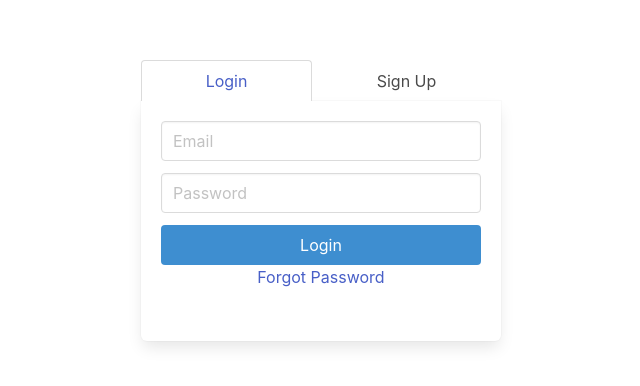
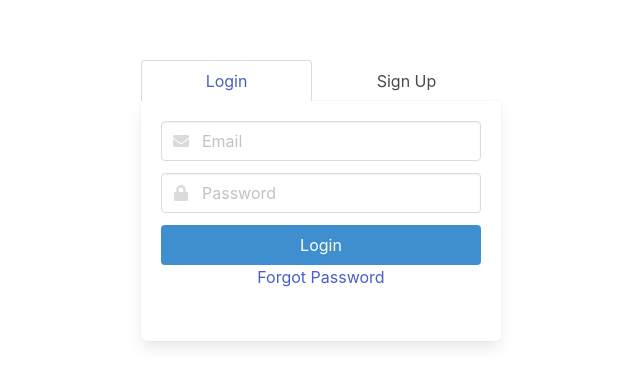
Before and after one commit to CodeforSouth/lobbster, a React (Create React App) app in the folder client/: page / in a window 1280 px wide. Shown: the part 232-618 px from the top of the page, without its empty margins (319-959 px from the left). Built offline with nearby package versions, Linux system fonts and the light colour scheme; no server answers.

Commit message:
Refactor emailField and passwordField into their own components.

```diff
--- a/client/src/components/authForm/LoginForm.js
+++ b/client/src/components/authForm/LoginForm.js
@@ -1,5 +1,6 @@
 import React, { Component } from 'react';
 
+import { emailField, passwordField } from './inputFields';
 import authButton from './authButton';
 import requestMonitor from './requestMonitor';
 
@@ -46,22 +47,14 @@ class LoginForm extends Component {
   }
 
   render() {
-    const { emailAddress, password, loginRequestState } = this.state;
+    const { emailAddress, password, loginRequestState, submitRequestStatus } = this.state;
     const isLoginRequestPending = loginRequestState === submitted;
     const loginRequestFailed = loginRequestState === failed;
     return (
       <div>
         <form onSubmit={this.handleSubmit}>
-          <div className="field">
-            <div className="control">
-              <input required className="input" type="email" placeholder="Email" name="emailAddress" value={emailAddress} onChange={this.handleChange} />
-            </div>
-          </div>
-          <div className="field">
-            <div className="control">
-              <input required className="input" type="password" placeholder="Password" name="password" value={password} onChange={this.handleChange} />
-            </div>
-          </div>
+          { emailField(emailAddress, 'emailAddress', this.handleChange) }
+          { passwordField(password, 'password', this.handleChange) }
           { authButton('Login', isLoginRequestPending) }
           { requestMonitor('Login Failed', loginRequestFailed) }
           <p className="has-text-grey">
--- a/client/src/components/authForm/SignUpForm.js
+++ b/client/src/components/authForm/SignUpForm.js
@@ -1,5 +1,6 @@
 import React, { Component } from 'react';
 
+import { emailField, passwordField } from './inputFields';
 import authButton from './authButton';
 import requestMonitor from './requestMonitor';
 
@@ -76,16 +77,8 @@ class SignUpForm extends Component {
               <input required className="input" type="text" placeholder="Last Name" name="lastName" value={lastName} onChange={this.handleChange} />
             </div>
           </div>
-          <div className="field">
-            <div className="control">
-              <input required className="input" type="email" placeholder="Email" name="emailAddress" value={emailAddress} onChange={this.handleChange} />
-            </div>
-          </div>
-          <div className="field">
-            <div className="control">
-              <input required className="input" type="password" placeholder="Password" name="password" value={password} onChange={this.handleChange} />
-            </div>
-          </div>
+          { emailField(emailAddress, 'emailAddress', this.handleChange) }
+          { passwordField(password, 'password', this.handleChange) }
           { authButton('Register', isSignupRequestPending) }
           { requestMonitor('Registration Failed', signupRequestFailed) }
         </form>
--- /dev/null
+++ b/client/src/components/authForm/inputFields.js
@@ -0,0 +1,28 @@
+import React from 'react';
+import { FontAwesomeIcon } from '@fortawesome/react-fontawesome';
+
+export function emailField(emailAddress, fieldName, onChange) {
+  return (
+    <div className="field">
+      <p className="control has-icons-left">
+        <input required className="input" type="email" placeholder="Email" name={fieldName} value={emailAddress} onChange={onChange} />
+        <span className="icon is-small is-left">
+          <FontAwesomeIcon icon="envelope" />
+        </span>
+      </p>
+    </div>
+  );
+}
+
+export function passwordField(password, fieldName, onChange) {
+  return (
+    <div className="field">
+      <div className="control has-icons-left">
+        <input required className="input" type="password" placeholder="Password" name={fieldName} value={password} onChange={onChange} />
+        <span className="icon is-small is-left">
+          <FontAwesomeIcon icon="lock" />
+        </span>
+      </div>
+    </div>
+  );
+}
```
